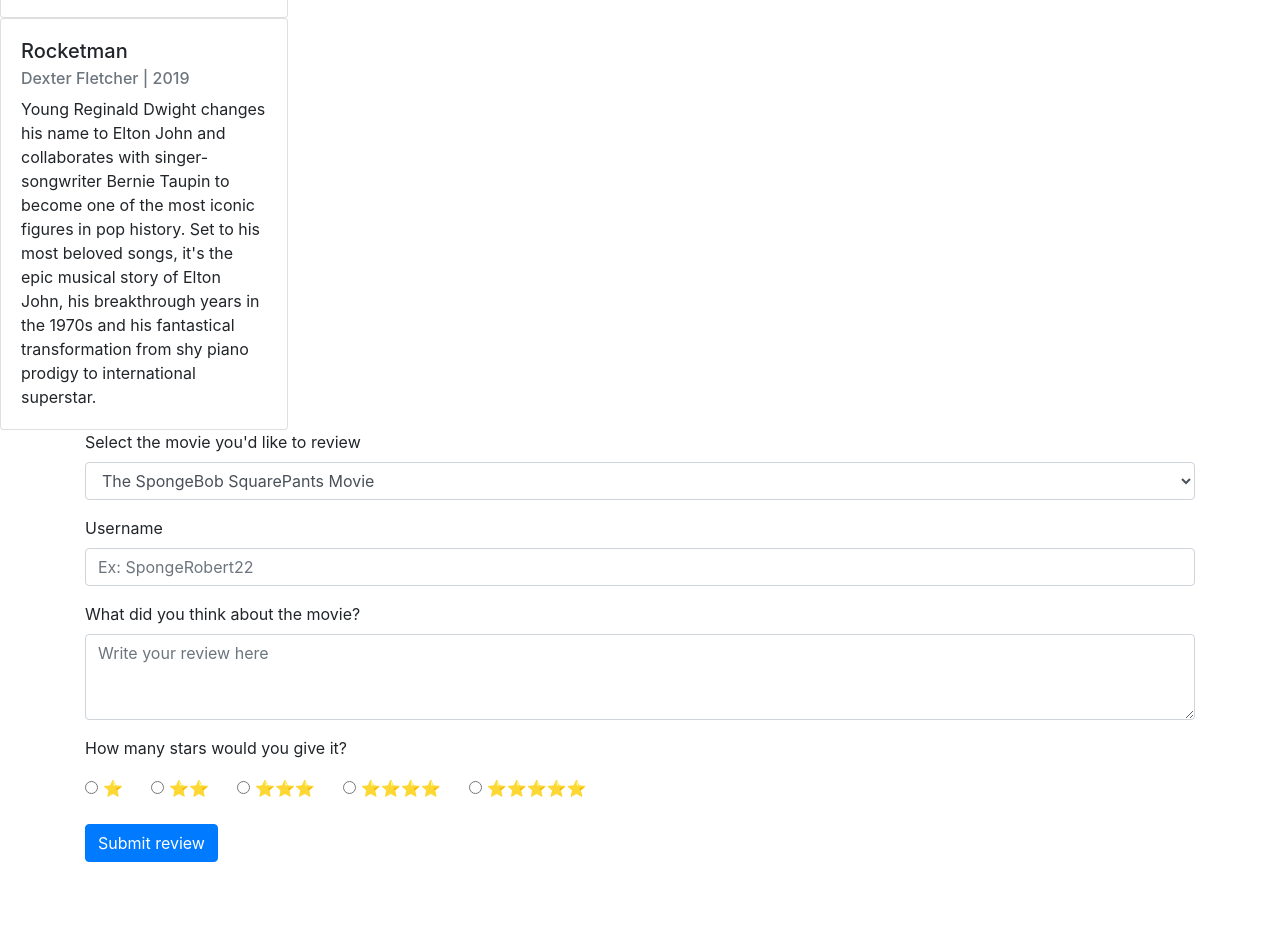
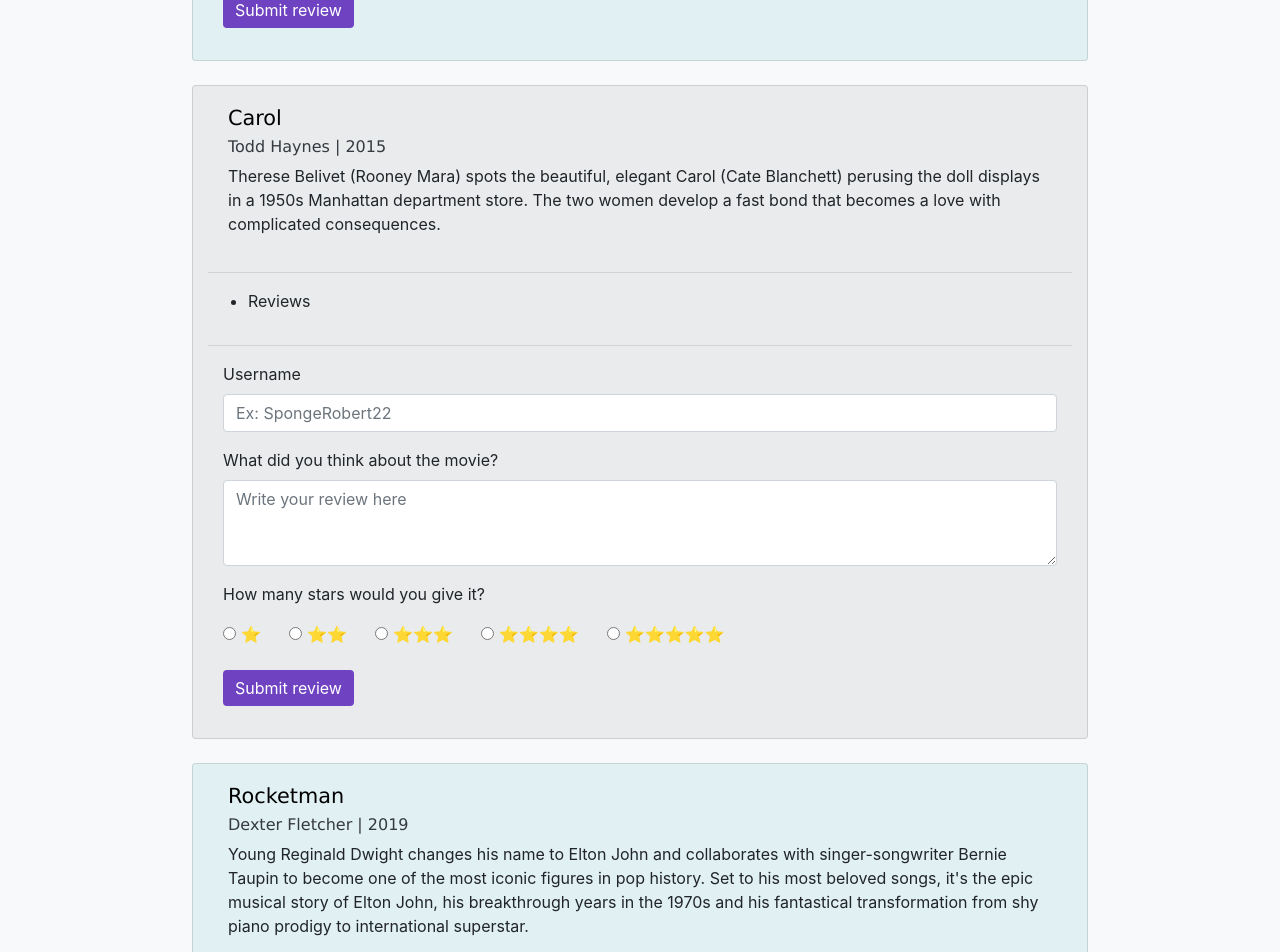
Before and after one commit to radubuc/react-course, a React (Create React App) app in the folder week-2/hw/movie-app/: page / in a window 1280 px wide. Shown: the part 780-1732 px from the top of the page. Before the commit the page ends 1650 px from the top, so only its background shows below. Built offline with nearby package versions, Linux system fonts and the light colour scheme.

Commit message:
Changed card size, moved review form into each movie and added custom styling

```diff
--- a/week-2/hw/movie-app/public/index.html
+++ b/week-2/hw/movie-app/public/index.html
@@ -25,11 +25,23 @@
       Learn how to configure a non-root public URL by running `npm run build`.
     -->
     <link rel="stylesheet" href="https://stackpath.bootstrapcdn.com/bootstrap/4.1.3/css/bootstrap.min.css" integrity="sha384-MCw98/SFnGE8fJT3GXwEOngsV7Zt27NXFoaoApmYm81iuXoPkFOJwJ8ERdknLPMO" crossorigin="anonymous">
-    <title>Movie App</title>
+    <link rel="preconnect" href="https://fonts.googleapis.com">
+    <!-- Google Fonts (x2) -->
+    <link rel="preconnect" href="https://fonts.gstatic.com" crossorigin>
+    <link href="https://fonts.googleapis.com/css2?family=Abril+Fatface&display=swap" rel="stylesheet">
+    <title>Renée's Reviews</title>
   </head>
-  <body>
+  <body id="bg">
     <noscript>You need to enable JavaScript to run this app.</noscript>
-    <div id="root"></div>
+
+    <div id="nav">
+      <h1 class='text-center'>Renée's Reviews</h1>
+    </div>
+
+      <div id="root"></div>
+
+      <footer class='text-center'>© 2022 Renée Dubuc</footer>
+
     <!--
       This HTML file is a template.
       If you open it directly in the browser, you will see an empty page.
--- a/week-2/hw/movie-app/src/components/movie-list-container.js
+++ b/week-2/hw/movie-app/src/components/movie-list-container.js
@@ -9,25 +9,28 @@
                 title: 'The Spongebob Squarepants Movie',
                 director: 'Stephen Hillenburg',
                 year: '2004',
-                synopsis: "In this lively animated adventure, undersea oddball SpongeBob SquarePants and his starfish friend, Patrick, embark on a quest to clear the name of Mr. Krabs, the owner of the Krusty Krab restaurant, who has been framed for stealing the crown of ocean deity King Neptune. Leaving the familiar confines of Bikini Bottom, SpongeBob and Patrick venture out towards Shell City, where they hope to find Neptune's crown, but numerous obstacles stand (or float) in their way."
+                synopsis: "In this lively animated adventure, undersea oddball SpongeBob SquarePants and his starfish friend, Patrick, embark on a quest to clear the name of Mr. Krabs, the owner of the Krusty Krab restaurant, who has been framed for stealing the crown of ocean deity King Neptune. Leaving the familiar confines of Bikini Bottom, SpongeBob and Patrick venture out towards Shell City, where they hope to find Neptune's crown, but numerous obstacles stand (or float) in their way.",
+                reviews: []
             },
             {
                 title: 'Carol',
                 director: 'Todd Haynes',
                 year: '2015',
-                synopsis: "Therese Belivet (Rooney Mara) spots the beautiful, elegant Carol (Cate Blanchett) perusing the doll displays in a 1950s Manhattan department store. The two women develop a fast bond that becomes a love with complicated consequences."
+                synopsis: "Therese Belivet (Rooney Mara) spots the beautiful, elegant Carol (Cate Blanchett) perusing the doll displays in a 1950s Manhattan department store. The two women develop a fast bond that becomes a love with complicated consequences.",
+                reviews: []
             },
             {
                 title: 'Rocketman',
                 director: 'Dexter Fletcher',
                 year: '2019',
-                synopsis: "Young Reginald Dwight changes his name to Elton John and collaborates with singer-songwriter Bernie Taupin to become one of the most iconic figures in pop history. Set to his most beloved songs, it's the epic musical story of Elton John, his breakthrough years in the 1970s and his fantastical transformation from shy piano prodigy to international superstar."
+                synopsis: "Young Reginald Dwight changes his name to Elton John and collaborates with singer-songwriter Bernie Taupin to become one of the most iconic figures in pop history. Set to his most beloved songs, it's the epic musical story of Elton John, his breakthrough years in the 1970s and his fantastical transformation from shy piano prodigy to international superstar.",
+                reviews: []
             },
         ];
 
         let array;
         array = movies.map((movie, index) =>
-            <Movie title={movie.title} director={movie.director} year={movie.year} synopsis={movie.synopsis} key={index} />
+            <Movie title={movie.title} director={movie.director} year={movie.year} synopsis={movie.synopsis} reviews={movie.reviews} key={index} />
         )
 
         console.log(movies);
--- a/week-2/hw/movie-app/src/components/movie.js
+++ b/week-2/hw/movie-app/src/components/movie.js
@@ -5,6 +5,7 @@
 //rating-gets passed in dynamically
 
 import React from 'react';
+import ReviewForm from './review-form';
 import ReviewList from './review-list-container';
 
 export default class Movie extends React.Component {
@@ -15,22 +16,42 @@
             director: props.director,
             year: props.year,
             synopsis: props.synopsis,
-            //reviews: props.reviews
+            reviews: props.reviews
 
             // movies: props.movies
         }
     }
 
+    postReview(evt) {
+        console.log(evt.target.parentElement);
+        //Find best path for grabbing review out of review text box and put into review list for movie
+        // e.target.previousElementSibling.previousElementSibling.previousElementSibling.value
+        evt.preventDefault();
+
+        this.setState(state => {
+            if (state.title === evt.target.name) {
+                console.log(state.title)
+            }
+        })
+
+        // return {reviews: state.reviews.push(newReview) }
+
+
+    }
+
     render() {
         return ( //Need to call movie component with props
-            <div className="card" style={{width: '18rem'}}>
+            <div className="card my-4 container" style={{width: '70%'}}>
                 <div className="card-body">
-                    <h5 className="card-title">{this.state.title}</h5>
-                    <h6 className="card-subtitle mb-2 text-muted">{this.state.director} | {this.state.year}</h6>
+                    <h2 className="card-title">{this.state.title}</h2>
+                    <h3 className="card-subtitle mb-2">{this.state.director} | {this.state.year}</h3>
                     <p className="card-text">{this.state.synopsis}</p>
+                </div>
+                <hr />
+                <ReviewList reviews={this.state.reviews} />
+                <hr />
+                <ReviewForm onClick={(evt) => this.postReview(evt)} name={this.state.title} />
 
-                </div>
-                {/* <ReviewList reviews={this.movies.reviews} /> */}
             </div>
         );
     }
--- a/week-2/hw/movie-app/src/components/review-form.js
+++ b/week-2/hw/movie-app/src/components/review-form.js
@@ -6,25 +6,34 @@
 //Does review need access to Movie component eventually?
 
 export default class ReviewForm extends React.Component {
+    constructor(props){
+        super(props);
+        this.state = {
+            name: props.name,
+            username: props.username,
+            content: props.content,
+            rating: props.rating,
+            date: props.date,
+            id: props.id
+        }
+        this.handleClick= this.handleClick.bind(this)
+    }
+
+    handleClick(e) {
+        this.props.onClick(e)
+    }
+
     render() {
         return (
             <form className='container'>
                 <div className="form-group">
-                    <label htmlFor="exampleFormControlSelect1">Select the movie you'd like to review</label>
-                    <select className="form-control" id="exampleFormControlSelect1">
-                        <option>The SpongeBob SquarePants Movie</option>
-                        <option>Carol</option>
-                        <option>Rocketman</option>
-                    </select>
-                </div>
-                <div className="form-group">
                     <label htmlFor="exampleFormControlInput1">Username</label>
-                    <input type="text" className="form-control" id="exampleFormControlInput1" placeholder="Ex: SpongeRobert22" />
+                    <input type="text" className="form-control" id="Input1" placeholder="Ex: SpongeRobert22" />
                 </div>
 
                 <div className="form-group">
                     <label htmlFor="exampleFormControlTextarea1">What did you think about the movie?</label>
-                    <textarea className="form-control" id="exampleFormControlTextarea1" rows="3" placeholder="Write your review here"></textarea>
+                    <textarea className="form-control" id="Textarea1" rows="3" placeholder="Write your review here"></textarea>
                 </div>
 
                 <p>How many stars would you give it?</p>
@@ -50,10 +59,22 @@
                 </div>
                 <br /><br />
 
-                <button type="submit" className="btn btn-primary mb-2">Submit review</button>
+                <button className="btn btn-primary mb-2"  onClick={this.handleClick} name={this.state.name} username={this.state.username} content={this.state.content} rating={this.state.rating} date={this.state.date} id={this.state.id}>Submit review</button>
+                <br /><br />
             </form>
         );
     }
 }
 
+
 //Note: "for" is a reserved keyword in JS, so use 'htmlFor' on <label> tag instead
+
+
+// {/* <div className="form-group">
+//                     <label htmlFor="exampleFormControlSelect1">Select the movie you'd like to review</label>
+//                     <select className="form-control" id="exampleFormControlSelect1">
+//                         <option>The SpongeBob SquarePants Movie</option>
+//                         <option>Carol</option>
+//                         <option>Rocketman</option>
+//                     </select>
+//                 </div> */}
--- a/week-2/hw/movie-app/src/components/review-list-container.js
+++ b/week-2/hw/movie-app/src/components/review-list-container.js
@@ -0,0 +1,19 @@
+import React from 'react';
+import Review from './review';
+
+export default class ReviewList extends React.Component {
+    constructor(props) {
+        super(props);
+        this.state = {
+            reviews: this.props.reviews
+        }
+    }
+
+    render() {
+        return(
+            <div>
+                <Review reviews={this.state.reviews} />
+            </div>
+        )
+    }
+}
--- a/week-2/hw/movie-app/src/components/review.js
+++ b/week-2/hw/movie-app/src/components/review.js
@@ -27,21 +27,18 @@
                 username: 'ThinningNotBald63',
                 content: "Alec Baldwin has no comment.",
                 rating: "⭐",
-                date: '2-20-2022'
             },
             {
                 movie: "The Spongebob Squarepants Movie",
                 username: 'TheHoff52',
                 content: "This is David Hasselhoff's review: 'It was great fun and to this day around the world kids stop me and say, 'Are you David Hasselhoff?' because I was the only human in the picture. It's amazing - so many of the kids were so young and didn't see Baywatch and Knight Rider so I got a whole new legion of fans.'",
                 rating: "⭐⭐⭐⭐⭐",
-                date: '2-19-2022'
             },
             {
                 movie: "The Spongebob Squarepants Movie",
                 username: 'ScarJo1',
                 content: "This is Scarlett Johansson's review: 'The coolest thing about being a mermaid is wearing a seashell bra.'",
                 rating: "⭐⭐⭐⭐⭐",
-                date: '2-17-2022'
             },
 
         ];
@@ -49,10 +46,15 @@
         let reviewsArray;
 
         return (
-            <ul>
-                <li></li>
-                {reviewsArray}
-            </ul>
+            <div>
+                <ul>
+                    <li>
+                        Reviews
+                    </li>
+                    {reviewsArray}
+                </ul>
+            </div>
+
 
             // <div className="container">
             //     {/* Pass comments into the props that go into this post. Format: spread operator > comments: inside of object has comments array > then content: with string passed in, refers back to contructor(props) in post.js */}
--- a/week-2/hw/movie-app/src/index.css
+++ b/week-2/hw/movie-app/src/index.css
@@ -11,3 +11,54 @@
   font-family: source-code-pro, Menlo, Monaco, Consolas, 'Courier New',
     monospace;
 }
+
+#bg {
+  background-color: #f8f9fa;
+  /* color: #17a2b8; */
+}
+
+#nav {
+  background-color: rgb(111, 66, 193, 0.1);
+  padding-top: 25px;
+  padding-bottom: 25px;
+}
+
+h1 {
+  margin-top: 8px;
+  color: #6f42c1;
+  font-family: 'Abril Fatface', cursive;
+}
+
+h2 {
+  font-size: 1.3rem;
+  font-family: 'Lucida Sans', 'Lucida Sans Regular', 'Lucida Grande', 'Lucida Sans Unicode', Geneva, Verdana, sans-serif;
+  font-weight: 500;
+  color: black;
+}
+
+h3 {
+  font-family: 'Lucida Sans', 'Lucida Sans Regular', 'Lucida Grande', 'Lucida Sans Unicode', Geneva, Verdana, sans-serif;
+  font-size: 1rem;
+  font-weight: 400;
+  color: #343a40;
+}
+
+
+.btn-primary {
+  background-color: #6f42c1;
+  border: none;
+
+}
+
+.card {
+  background-color: rgb(23, 162, 184, 0.10);
+}
+
+.card:nth-child(2) {
+  background-color: rgb(52, 58, 64, 0.07);
+}
+
+footer {
+  color: #343a40;
+  margin-bottom: 33px;
+}
--- a/week-2/hw/movie-app/src/index.js
+++ b/week-2/hw/movie-app/src/index.js
@@ -10,7 +10,6 @@
 ReactDOM.render(
   <div>
     <MovieList />
-    <ReviewForm />
   </div>,
 
   document.getElementById('root')
```
